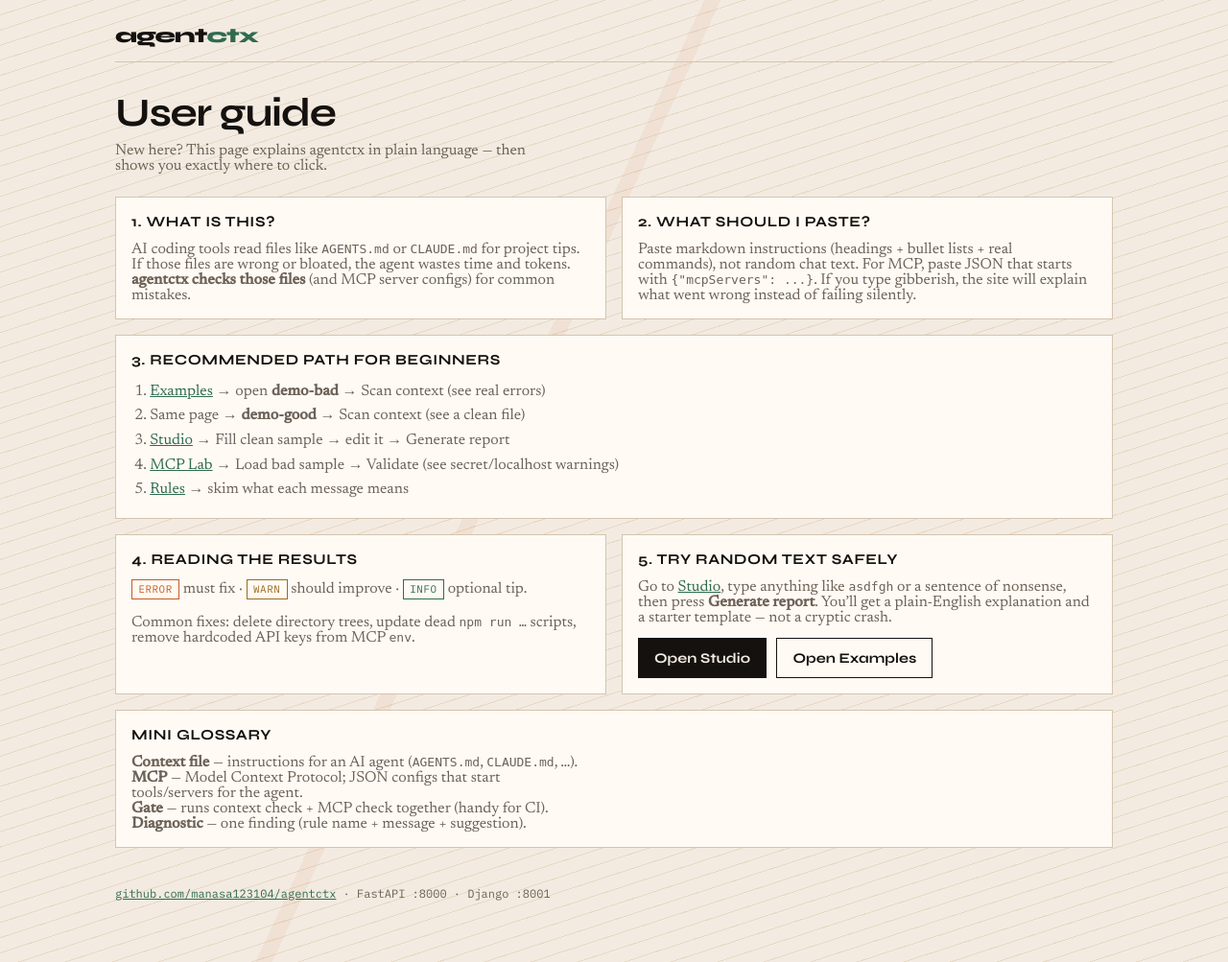
After one commit to manasa123104/agentctx, a FastAPI app: template web/templates/guide.html in a window 1280 px wide. The commit adds this page. Shown: the whole page at 96% size. Run offline with FastAPI, Linux system fonts and the light colour scheme; the template is opened without the code that fills it, so the values that code supplies are empty.

Commit message:
Add user guide and friendly handling for random or invalid input.

```diff
--- a/web/django_app/urls.py
+++ b/web/django_app/urls.py
@@ -3,6 +3,7 @@ from webapp import views
 
 urlpatterns = [
     path("", views.home, name="home"),
+    path("guide", views.guide, name="guide"),
     path("rules", views.rules, name="rules"),
     path("examples", views.examples, name="examples"),
     path("mcp-lab", views.mcp_lab, name="mcp_lab"),
--- a/web/fastapi_app/main.py
+++ b/web/fastapi_app/main.py
@@ -19,6 +19,7 @@ from shared.catalog import (  # noqa: E402
     SAMPLE_MCP_BAD,
     SAMPLE_MCP_GOOD,
 )
+from shared.explain import analyze_mcp_text, friendly_report  # noqa: E402
 from shared.runner import (  # noqa: E402
     DEMO,
     DEMO_GOOD,
@@ -29,6 +30,9 @@ from shared.runner import (  # noqa: E402
     run_init_preview,
     run_mcp,
 )
+
+RANDOM_AGENTS = "asdfgh qwerty hello world !!!@@@\nzzzzzz"
+RANDOM_MCP = "this is not json at all lol 12345"
 
 TEMPLATES_DIR = ROOT / "web" / "templates"
 templates = Jinja2Templates(directory=str(TEMPLATES_DIR))
@@ -51,6 +55,7 @@ def ctx(request: Request, active: str, **extra):
         "mcp_lab_url": "/mcp-lab",
         "studio_url": "/studio",
         "about_url": "/about",
+        "guide_url": "/guide",
         **extra,
     }
 
@@ -58,6 +63,11 @@ def ctx(request: Request, active: str, **extra):
 @app.get("/", response_class=HTMLResponse)
 async def home(request: Request):
     return templates.TemplateResponse("index.html", ctx(request, "/"))
+
+
+@app.get("/guide", response_class=HTMLResponse)
+async def guide(request: Request):
+    return templates.TemplateResponse("guide.html", ctx(request, "/guide"))
 
 
 @app.get("/rules", response_class=HTMLResponse)
@@ -114,17 +124,18 @@ async def mcp_lab_post(
         mcp_json = SAMPLE_MCP_BAD
     elif preset == "good":
         mcp_json = SAMPLE_MCP_GOOD
+    elif preset == "random":
+        mcp_json = RANDOM_MCP
 
+    notice = analyze_mcp_text(mcp_json)
     result = None
-    if not preset or request.headers.get("content-type", "").startswith("application/x-www-form-urlencoded"):
-        # Always validate current textarea unless user only wanted a preset fill without validate —
-        # buttons all submit; if preset set we still validate the filled sample.
+    if notice["ok"]:
         packed = lint_uploaded_context("# MCP lab\n", mcp_json)
         result = packed["mcp"]
 
     return templates.TemplateResponse(
         "mcp_lab.html",
-        ctx(request, "/mcp-lab", mcp_json=mcp_json, result=result),
+        ctx(request, "/mcp-lab", mcp_json=mcp_json, result=result, notice=notice),
     )
 
 
@@ -135,8 +146,8 @@ async def studio_get(request: Request):
         ctx(
             request,
             "/studio",
-            agents_md=SAMPLE_AGENTS_BAD,
-            mcp_json=SAMPLE_MCP_BAD,
+            agents_md="",
+            mcp_json="",
         ),
     )
 
@@ -152,9 +163,17 @@ async def studio_post(
         agents_md, mcp_json = SAMPLE_AGENTS_BAD, SAMPLE_MCP_BAD
     elif preset == "good":
         agents_md, mcp_json = SAMPLE_AGENTS_GOOD, SAMPLE_MCP_GOOD
+    elif preset == "random":
+        agents_md, mcp_json = RANDOM_AGENTS, RANDOM_MCP
 
-    custom = lint_uploaded_context(agents_md, mcp_json)
-    report = build_report(custom["check"], custom.get("mcp"))
+    friendly = friendly_report(agents_md, mcp_json, None, None)
+    custom = None
+    report = None
+    if friendly["mode"] == "lint":
+        custom = lint_uploaded_context(agents_md, mcp_json or None)
+        report = build_report(custom["check"], custom.get("mcp"))
+        friendly = friendly_report(agents_md, mcp_json, custom, report)
+
     return templates.TemplateResponse(
         "studio.html",
         ctx(
@@ -164,6 +183,7 @@ async def studio_post(
             mcp_json=mcp_json,
             custom_result=custom,
             report=report,
+            friendly=friendly,
         ),
     )
 
@@ -215,8 +235,13 @@ async def lint_form(
     agents_md: str = Form(""),
     mcp_json: str = Form(""),
 ):
-    custom = lint_uploaded_context(agents_md, mcp_json or None)
-    report = build_report(custom["check"], custom.get("mcp"))
+    friendly = friendly_report(agents_md, mcp_json, None, None)
+    custom = None
+    report = None
+    if friendly["mode"] == "lint":
+        custom = lint_uploaded_context(agents_md, mcp_json or None)
+        report = build_report(custom["check"], custom.get("mcp"))
+        friendly = friendly_report(agents_md, mcp_json, custom, report)
     return templates.TemplateResponse(
         "index.html",
         ctx(
@@ -225,6 +250,7 @@ async def lint_form(
             action="custom",
             custom_result=custom,
             report=report,
+            friendly=friendly,
             agents_md=agents_md,
             mcp_json=mcp_json,
         ),
--- a/web/shared/catalog.py
+++ b/web/shared/catalog.py
@@ -157,6 +157,7 @@ SAMPLE_MCP_GOOD = """{
 
 NAV = [
     {"href": "/", "label": "Desk"},
+    {"href": "/guide", "label": "Guide"},
     {"href": "/rules", "label": "Rules"},
     {"href": "/examples", "label": "Examples"},
     {"href": "/mcp-lab", "label": "MCP Lab"},
--- a/web/templates/base.html
+++ b/web/templates/base.html
@@ -126,6 +126,27 @@
     .diag.warn { border-color: #e0b35a; }
     .diag.info { border-color: #9fd0b4; }
     .diag strong { font-family: "Syne", sans-serif; }
+    .teach {
+      border: 1px solid var(--line);
+      background: #fff7ea;
+      padding: 1rem;
+      margin-top: 1rem;
+      animation: rise 500ms ease-out both;
+    }
+    .teach h2 { font-family: "Syne", sans-serif; margin: 0 0 0.4rem; font-size: 1.15rem; }
+    .teach ul { margin: 0.5rem 0 0; padding-left: 1.1rem; color: var(--mute); }
+    .teach pre {
+      margin-top: 0.75rem; background: #1b1714; color: #efe6da; padding: 0.75rem;
+      border: 1px solid var(--ink);
+    }
+    .callout {
+      border-left: 4px solid var(--moss);
+      background: var(--panel);
+      padding: 0.85rem 1rem;
+      margin: 1rem 0 0;
+      color: var(--mute);
+    }
+    .callout strong { color: var(--ink); }
     .stat-row { display: flex; flex-wrap: wrap; gap: 0.75rem; margin: 0.75rem 0 1rem; }
     .stat {
       border: 1px solid var(--line); background: var(--panel); padding: 0.7rem 0.9rem; min-width: 110px;
--- /dev/null
+++ b/web/templates/guide.html
@@ -0,0 +1,71 @@
+{% extends "base.html" %}
+{% block title %}agentctx · user guide{% endblock %}
+{% block content %}
+<h1 class="page-title">User guide</h1>
+<p class="lede">New here? This page explains agentctx in plain language — then shows you exactly where to click.</p>
+
+<div class="desk two">
+  <article class="panel">
+    <h2>1. What is this?</h2>
+    <p class="lede" style="margin:0">
+      AI coding tools read files like <code>AGENTS.md</code> or <code>CLAUDE.md</code> for project tips.
+      If those files are wrong or bloated, the agent wastes time and tokens.
+      <strong>agentctx checks those files</strong> (and MCP server configs) for common mistakes.
+    </p>
+  </article>
+  <article class="panel">
+    <h2>2. What should I paste?</h2>
+    <p class="lede" style="margin:0">
+      Paste markdown instructions (headings + bullet lists + real commands),
+      not random chat text. For MCP, paste JSON that starts with <code>{"mcpServers": ...}</code>.
+      If you type gibberish, the site will explain what went wrong instead of failing silently.
+    </p>
+  </article>
+</div>
+
+<div class="panel" style="margin-top:1rem">
+  <h2>3. Recommended path for beginners</h2>
+  <ol style="margin:0;padding-left:1.2rem;color:var(--mute);line-height:1.6">
+    <li><a href="/examples">Examples</a> → open <strong>demo-bad</strong> → Scan context (see real errors)</li>
+    <li>Same page → <strong>demo-good</strong> → Scan context (see a clean file)</li>
+    <li><a href="/studio">Studio</a> → Fill clean sample → edit it → Generate report</li>
+    <li><a href="/mcp-lab">MCP Lab</a> → Load bad sample → Validate (see secret/localhost warnings)</li>
+    <li><a href="/rules">Rules</a> → skim what each message means</li>
+  </ol>
+</div>
+
+<div class="desk two" style="margin-top:1rem">
+  <article class="panel">
+    <h2>4. Reading the results</h2>
+    <p class="lede" style="margin:0">
+      <span class="badge error">error</span> must fix ·
+      <span class="badge warn">warn</span> should improve ·
+      <span class="badge info">info</span> optional tip.<br/><br/>
+      Common fixes: delete directory trees, update dead <code>npm run …</code> scripts,
+      remove hardcoded API keys from MCP <code>env</code>.
+    </p>
+  </article>
+  <article class="panel">
+    <h2>5. Try random text safely</h2>
+    <p class="lede" style="margin:0">
+      Go to <a href="/studio">Studio</a>, type anything like <code>asdfgh</code> or a sentence of nonsense,
+      then press <strong>Generate report</strong>. You’ll get a plain-English explanation and a starter template —
+      not a cryptic crash.
+    </p>
+    <div class="controls" style="margin-top:0.8rem">
+      <a class="btn" href="/studio">Open Studio</a>
+      <a class="btn ghost" href="/examples">Open Examples</a>
+    </div>
+  </article>
+</div>
+
+<div class="panel" style="margin-top:1rem">
+  <h2>Mini glossary</h2>
+  <p class="lede" style="margin:0">
+    <strong>Context file</strong> — instructions for an AI agent (<code>AGENTS.md</code>, <code>CLAUDE.md</code>, …).<br/>
+    <strong>MCP</strong> — Model Context Protocol; JSON configs that start tools/servers for the agent.<br/>
+    <strong>Gate</strong> — runs context check + MCP check together (handy for CI).<br/>
+    <strong>Diagnostic</strong> — one finding (rule name + message + suggestion).
+  </p>
+</div>
+{% endblock %}
```
Also changed, not shown: web/django_app/webapp/views.py (+36 -9 lines), web/shared/explain.py (added, +192 -0 lines), web/templates/index.html (+31 -7 lines), web/templates/mcp_lab.html (+18 -3 lines), web/templates/studio.html (+34 -7 lines), README.md.
